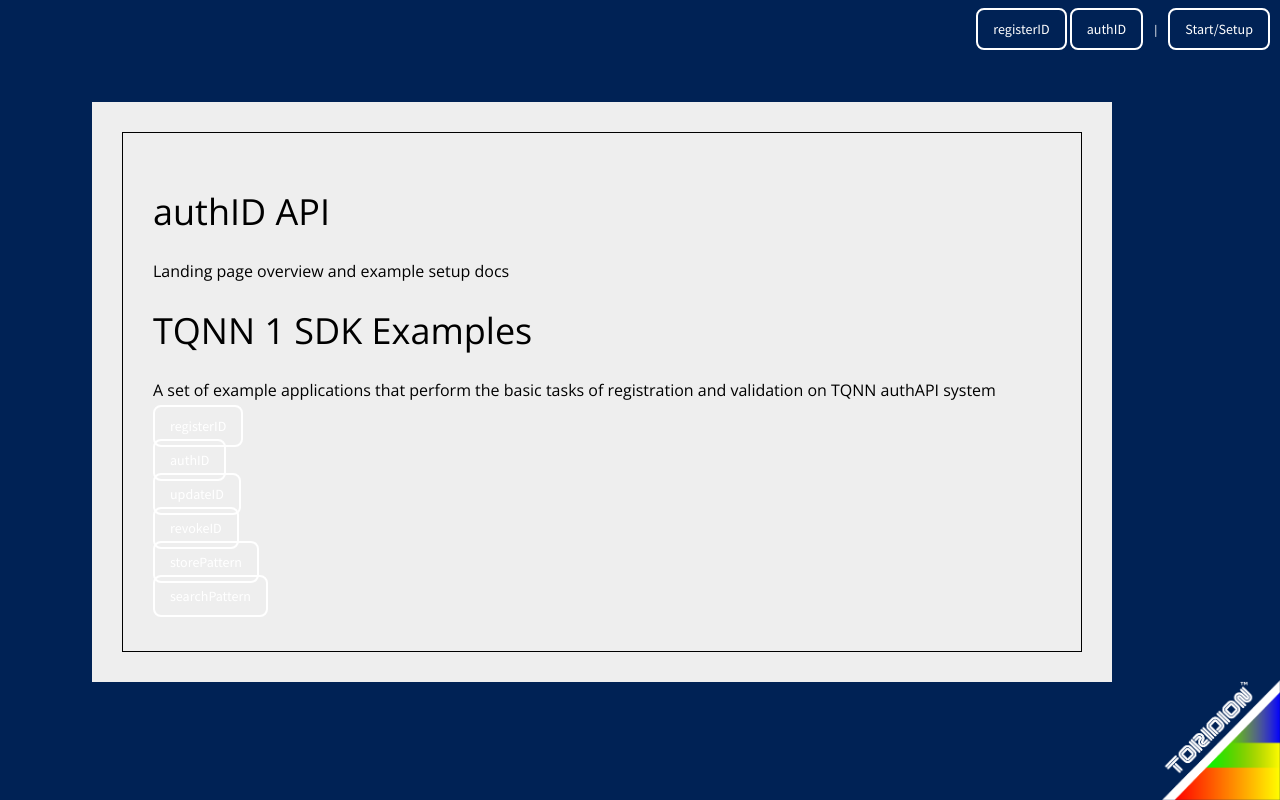
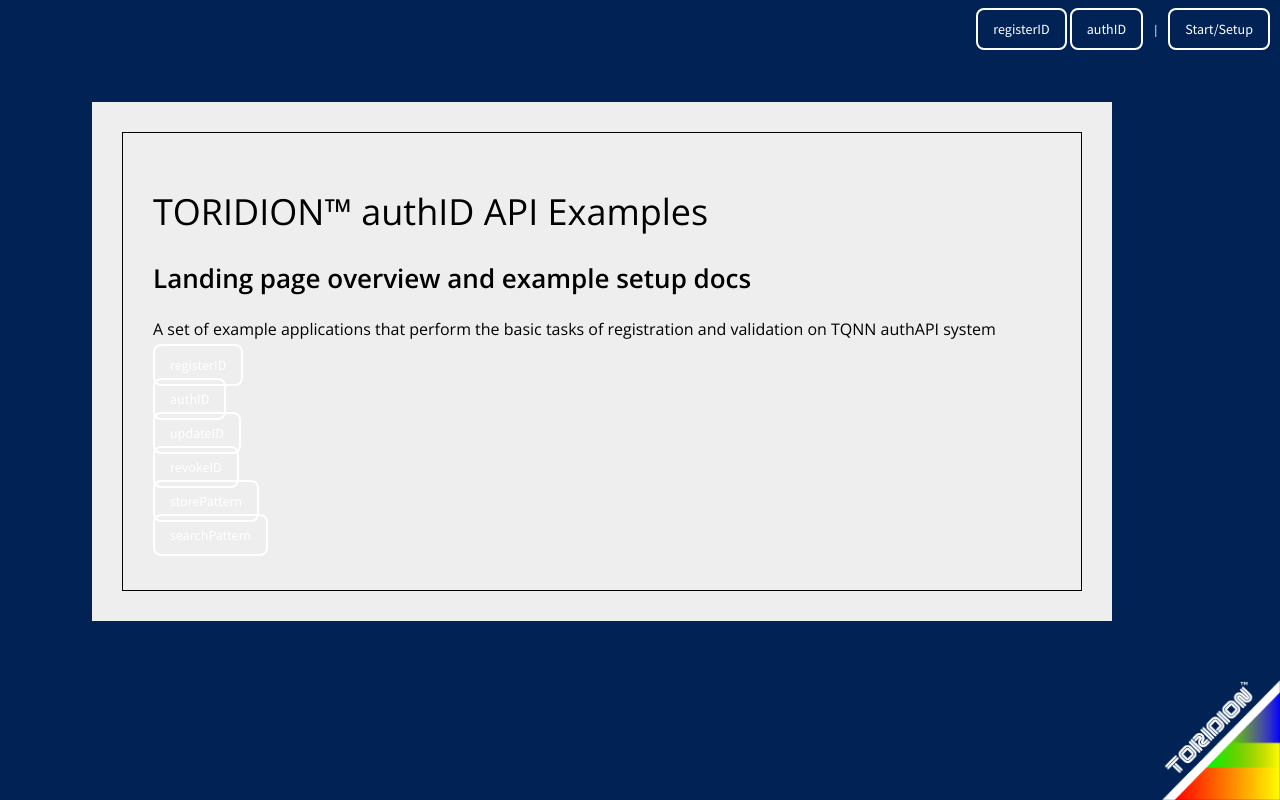
Before and after one commit to forshaws/tqnn1, a PHP site: page /tqnn_v1_api_sdk/examples/index.html in a window 1280 px wide. Run offline with PHP 8.4, Linux system fonts and the light colour scheme; some libraries are stand-ins or nearby versions.

Commit message:
header styles

```diff
--- a/tqnn_v1_api_sdk/examples/index.html
+++ b/tqnn_v1_api_sdk/examples/index.html
@@ -17,11 +17,10 @@
 			<tr>
 				<td>
 					<div class="response_container">
-						<h1>authID API</h1>
-						<p>Landing page overview and example setup docs</p>
-						<html>
+						<h1>TORIDION&trade; authID API Examples</h1>
+						<h2>Landing page overview and example setup docs</h2>
 
-<h1>TQNN 1 SDK Examples</h1>
+
 								<p>A set of example applications that perform the basic tasks of registration and validation on TQNN authAPI system</p>
 								<p><a href="registerID.html?">registerID</a></p>
 								<p><a href="authID.html?">authID</a></p>
@@ -29,7 +28,6 @@
 								<p><a href="revokeID.html?">revokeID</a></p>
 								<p><a href="storePattern.html?">storePattern</a></p>
 								<p><a href="searchPattern.html?">searchPattern</a></p>
-
 
 					</div>
 				</td>
--- a/tqnn_v1_api_sdk/examples/styles/style.css
+++ b/tqnn_v1_api_sdk/examples/styles/style.css
@@ -341,6 +341,12 @@
 
 
 }
+table.example_layout h2{
+	font-weight:600;
+   	font-size:26px;
+   	font-family:'Open Sans', Verdana, Arial, Helvetica, sans-serif;
+
+}
 table.example_layout input{
 font-family:'Source Sans Pro', Verdana, Arial, Helvetica, sans-serif;
 	font-size:34px;
--- a/tqnn_v1_api_sdk/setup/styles/style.css
+++ b/tqnn_v1_api_sdk/setup/styles/style.css
@@ -338,6 +338,12 @@
    	font-family:'Open Sans', Verdana, Arial, Helvetica, sans-serif;
 
 }
+table.example_layout h2{
+	font-weight:600;
+   	font-size:26px;
+   	font-family:'Open Sans', Verdana, Arial, Helvetica, sans-serif;
+
+}
 table.example_layout input{
 font-family:'Source Sans Pro', Verdana, Arial, Helvetica, sans-serif;
 	font-size:34px;
```
Lines whose indentation alone changed are shown as unchanged.
